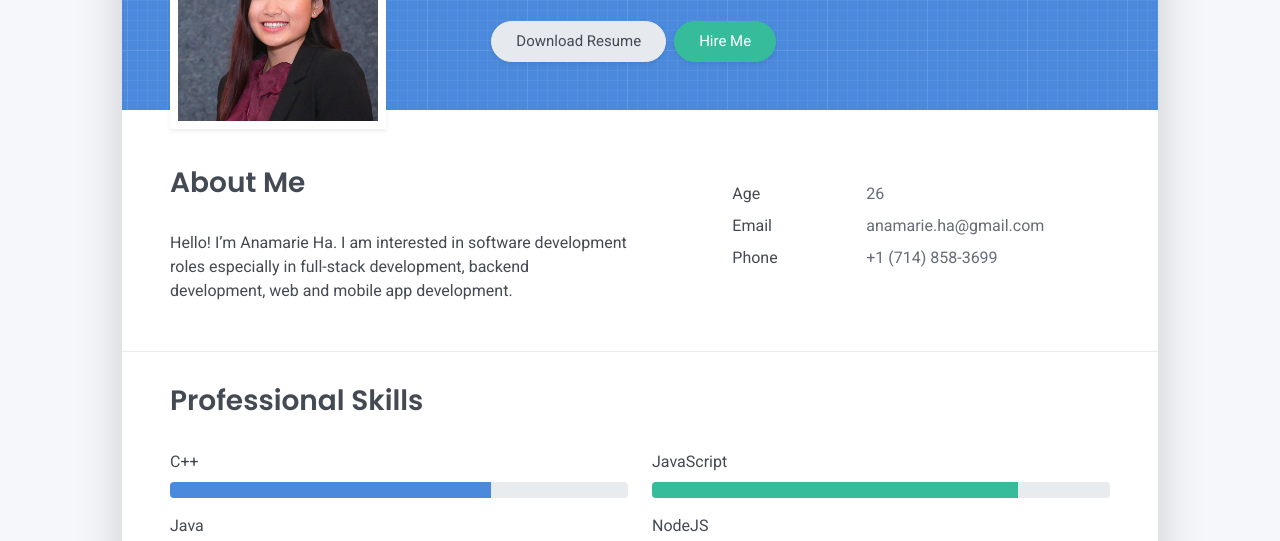
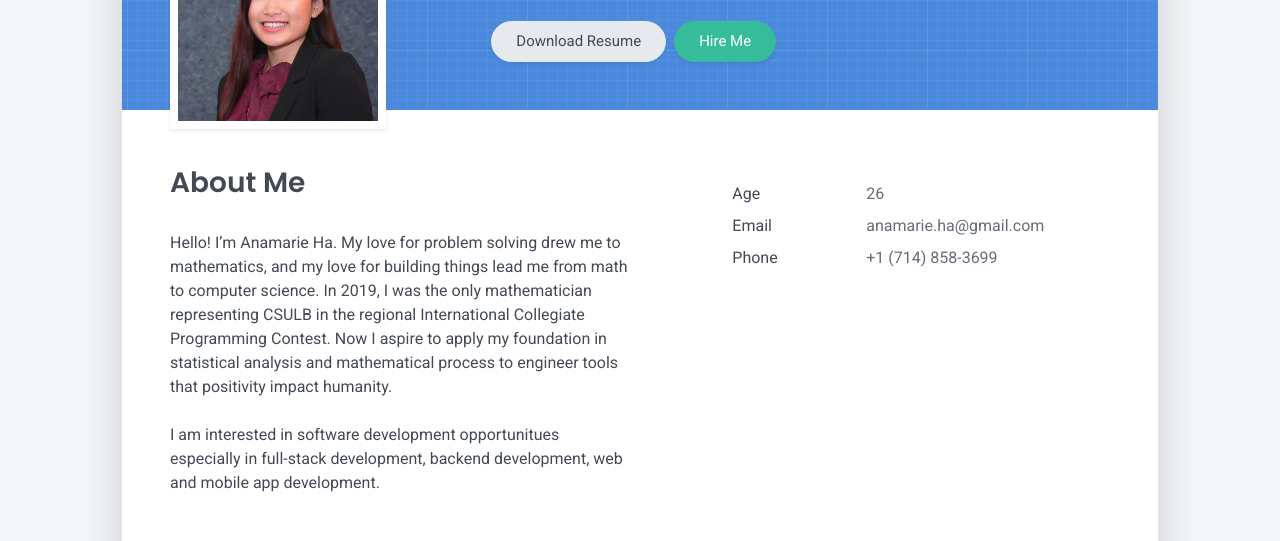
Before and after one commit to AnamarieHa/resumeWebsite, a website: page template/index.html in a window 1280 px wide. Shown: the part 259-800 px from the top of the page. Drawn offline with Linux system fonts and the light colour scheme.

Commit message:
new intro

```diff
--- a/template/index.html
+++ b/template/index.html
@@ -62,7 +62,8 @@
     <div class="row">
       <div class="col-md-6">
         <h2 class="h3 mb-3">About Me</h2>
-        <p>Hello! I’m Anamarie Ha. I am interested in software development roles especially in full-stack development, backend development, web and mobile app development.</p>
+        <p>Hello! I’m Anamarie Ha. My love for problem solving drew me to mathematics, and my love for building things lead me from math to computer science. In 2019, I was the only mathematician representing CSULB in the regional International Collegiate Programming Contest. Now I aspire to apply my foundation in statistical analysis and mathematical process to engineer tools that positivity impact humanity.</br></br>
+I am interested in software development opportunitues especially in full-stack development, backend development, web and mobile app development.</p>
       </div>
       <div class="col-md-5 offset-md-1">
         <div class="row mt-2">
```
